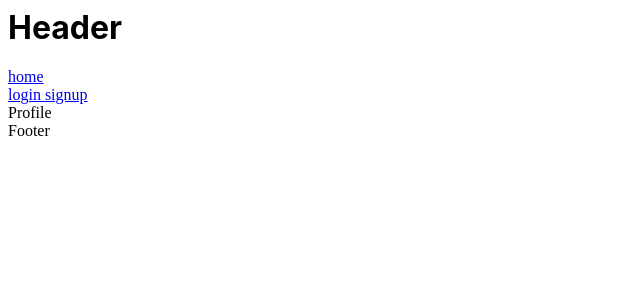
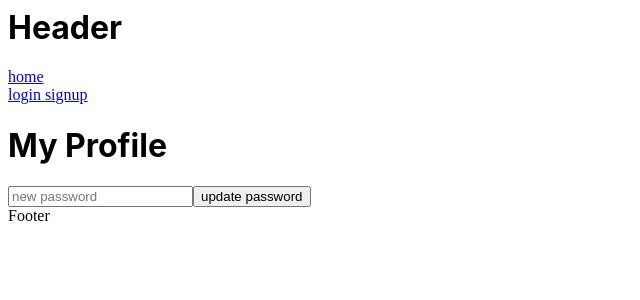
Before and after one commit to nasagaurav/react-l-ecomerce-stackblitz, a React (Create React App) app: page /Profile in a window 1280 px wide. Shown: the top 300 px of the page, without its empty margins (0-640 px from the left). Built offline with nearby package versions, Linux system fonts and the light colour scheme; no server answers.

Commit message:
added services and profile page to update password only

```diff
--- a/src/pages/Profile.js
+++ b/src/pages/Profile.js
@@ -1,9 +1,26 @@
-import React from 'react';
+import React, { useRef } from 'react';
 import { useSelector, useDispatch } from 'react-redux';
+import { changePassword } from '../services';
 function Profile(props) {
+  const ref = useRef();
   const state = useSelector((s) => s);
   const dispatch = useDispatch();
 
-  return <div>Profile</div>;
+  const { user, token } = state;
+
+  const cp = () => {
+    const pass = ref.current.value;
+    changePassword(pass, token).then((d) => {
+      console.log('after changePassword', d);
+    });
+  };
+
+  return (
+    <div>
+      <h1>My Profile</h1>
+      <input placeholder="new password" ref={ref} />
+      <button onClick={cp}>update password</button>
+    </div>
+  );
 }
 export default Profile;
--- a/src/services/index.js
+++ b/src/services/index.js
@@ -30,6 +30,20 @@ export async function getCart(token) {
     .then((d) => (d.status ? d.data : []));
   return result;
 }
+export async function changePassword(password, token) {
+  const url = `${base}/profile`;
+  const headers = {
+    headers: {
+      Authorization: `bearer ${token}`,
+    },
+  };
+  const result = await axios
+    .patch(url, headers, { field: 'password', value: password })
+    .then((res) => res.data)
+    .then((d) => (d.status ? d.data : []));
+  return result;
+}
+
 export async function addToCart(pid, token) {
   const url = `${base}/addToCart/${pid}`;
   const headers = {
```
